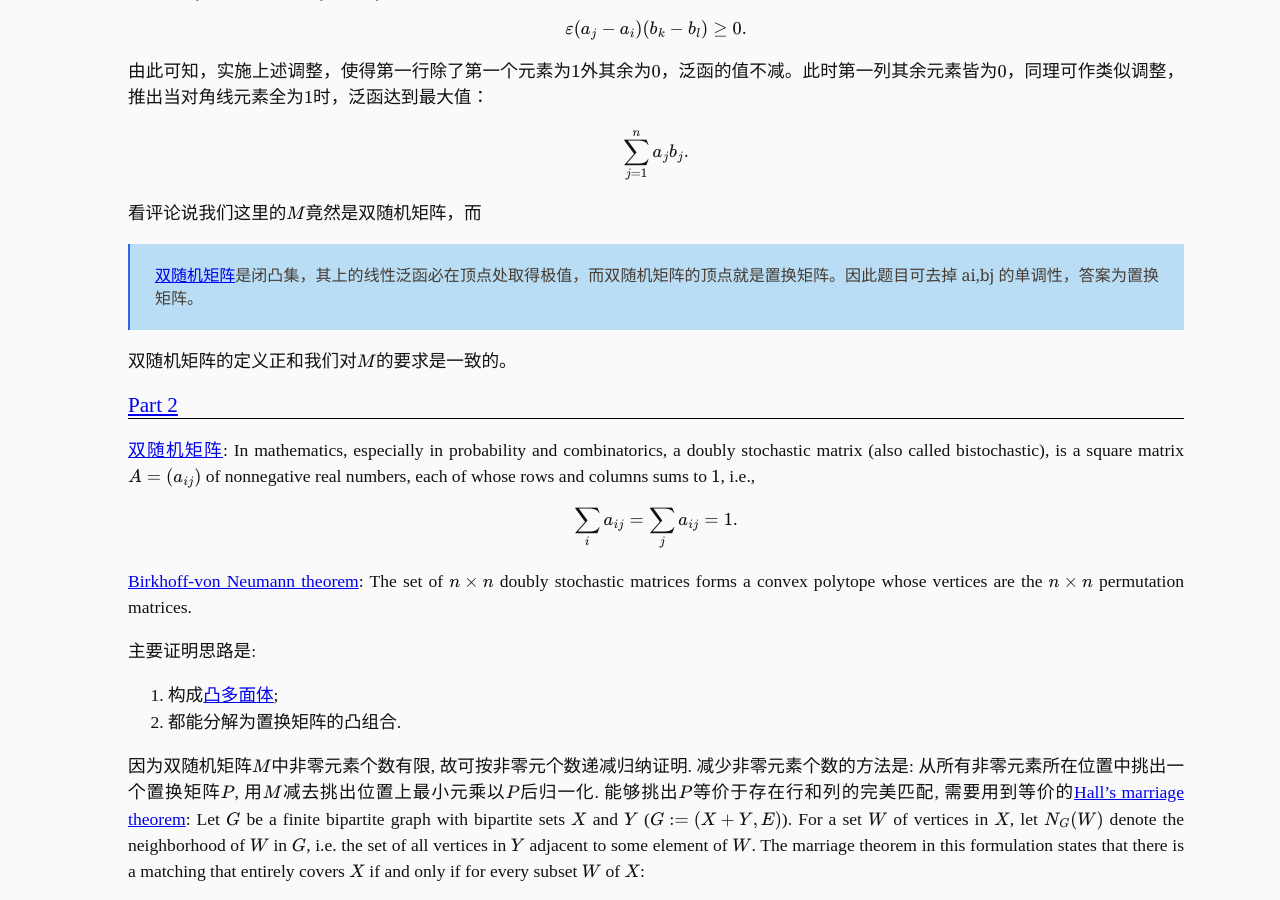
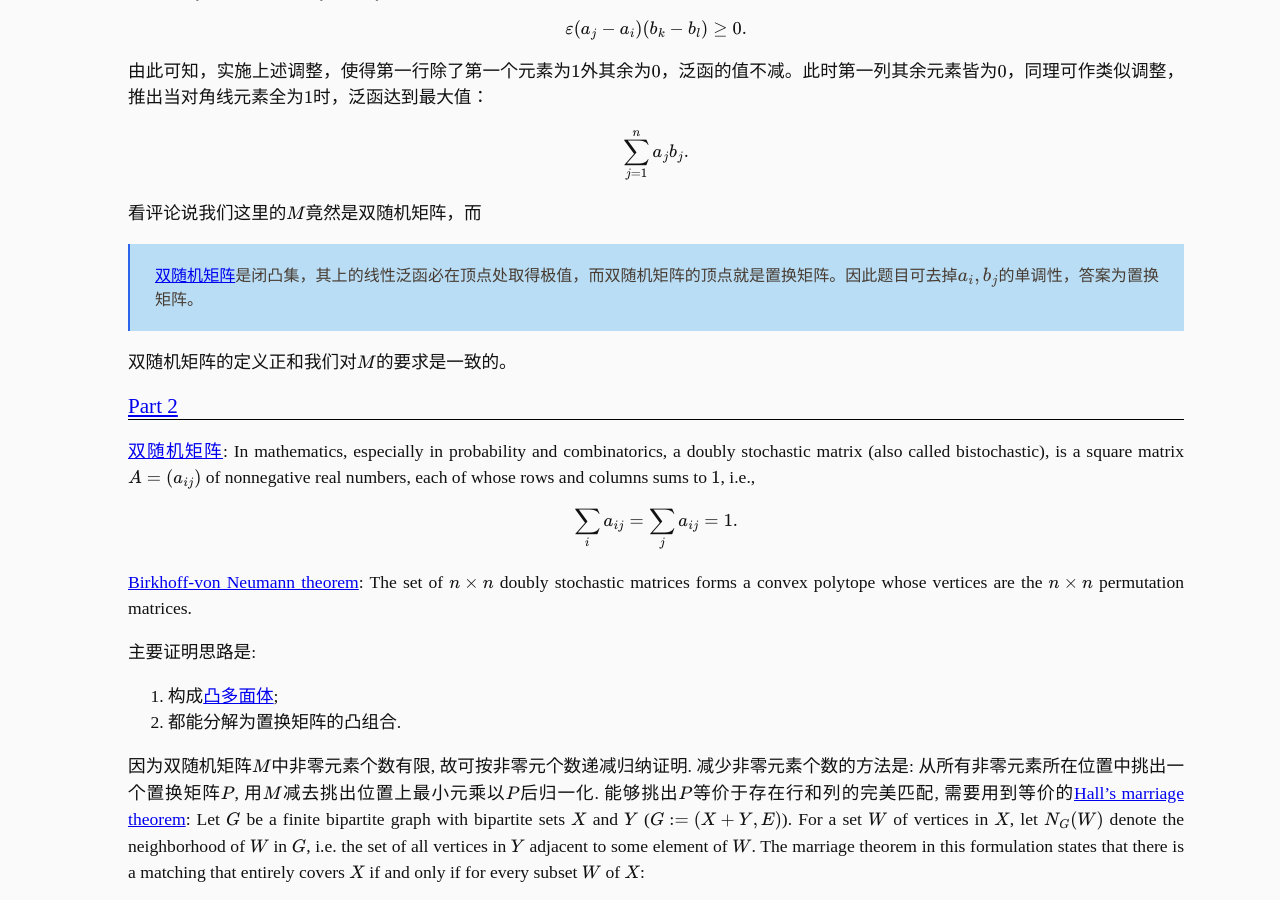
Before and after one commit to hueidou/hueidou.github.io, a Jekyll site: the page built from _posts/2015-03-19-randomatrix.html, in a window 1280 px wide and 900 px high, scrolled down 1067 px. Built offline with Jekyll 4.4.1, drawn with Linux system fonts in a browser that asks for light colours; nearby versions of some CDN libraries; library files that are not in the unit come from our copies; Markdown is read by kramdown in place of the engine named in the settings; formulas are drawn with MathJax 3; comment, search, counter and statistics services are not loaded.

Commit message:
correct some typos

```diff
--- a/_posts/2015-03-19-randomatrix.html
+++ b/_posts/2015-03-19-randomatrix.html
@@ -46,7 +46,7 @@ b_2-b_1 &amp; \ldots &amp; b_n-b_1
 <p><a href="http://www.math.org.cn/forum.php?mod=viewthread&amp;tid=32344">另一个更明晰的方法是：</a> 设<span class="math">\(a_1\geq a_2\geq\cdots\geq a_n\)</span>, <span class="math">\(b_1\geq b_2\geq\cdots\geq b_n\)</span>是两组固定的数. 矩阵<span class="math">\(D=(d_{ij})\)</span>满足: 每个元素非负，并且各行各列元素和为<span class="math">\(1\)</span>, 求以下泛函最大值： <span class="math">\[f(D):=\sum_{i,j=1}^nd_{ij}a_ib_j.\]</span> 用调整法: 如果存在<span class="math">\(i&lt;j,l&lt;k\)</span> 使得<span class="math">\(d_{ik}&gt;0,d_{jl}&gt;0\)</span>，则上述泛函<span class="math">\(f\)</span>一定有其它最大值点，因为可以取<span class="math">\(\varepsilon&gt;0\)</span>充分小，并用 <span class="math">\(d_{ik}-\varepsilon,d_{jl}-\varepsilon\)</span>, <span class="math">\(d_{il}+\varepsilon, d_{jk}+\varepsilon\)</span>代替 <span class="math">\(d_{ik},d_{jl},d_{il},d_{jk}\)</span>后仍满足约束条件，此泛函的增量为： <span class="math">\[\varepsilon(a_j-a_i)(b_k-b_l)\geq0.\]</span> 由此可知，实施上述调整，使得第一行除了第一个元素为<span class="math">\(1\)</span>外其余为<span class="math">\(0\)</span>，泛函的值不减。此时第一列其余元素皆为<span class="math">\(0\)</span>，同理可作类似调整，推出当对角线元素全为<span class="math">\(1\)</span>时，泛函达到最大值： <span class="math">\[\sum_{j=1}^na_jb_j.\]</span></p>
 <p>看评论说我们这里的<span class="math">\(M\)</span>竟然是双随机矩阵，而</p>
 <blockquote>
-<p><a href="http://science.scileaf.com/library/732">双随机矩阵</a>是闭凸集，其上的线性泛函必在顶点处取得极值，而双随机矩阵的顶点就是置换矩阵。因此题目可去掉 ai,bj 的单调性，答案为置换矩阵。</p>
+<p><a href="http://science.scileaf.com/library/732">双随机矩阵</a>是闭凸集，其上的线性泛函必在顶点处取得极值，而双随机矩阵的顶点就是置换矩阵。因此题目可去掉<span class="math">\(a_i,b_j\)</span>的单调性，答案为置换矩阵。</p>
 </blockquote>
 <p>双随机矩阵的定义正和我们对<span class="math">\(M\)</span>的要求是一致的。</p>
 <h2 id="part-2"><a href="#part-2">Part 2</a></h2>
```
